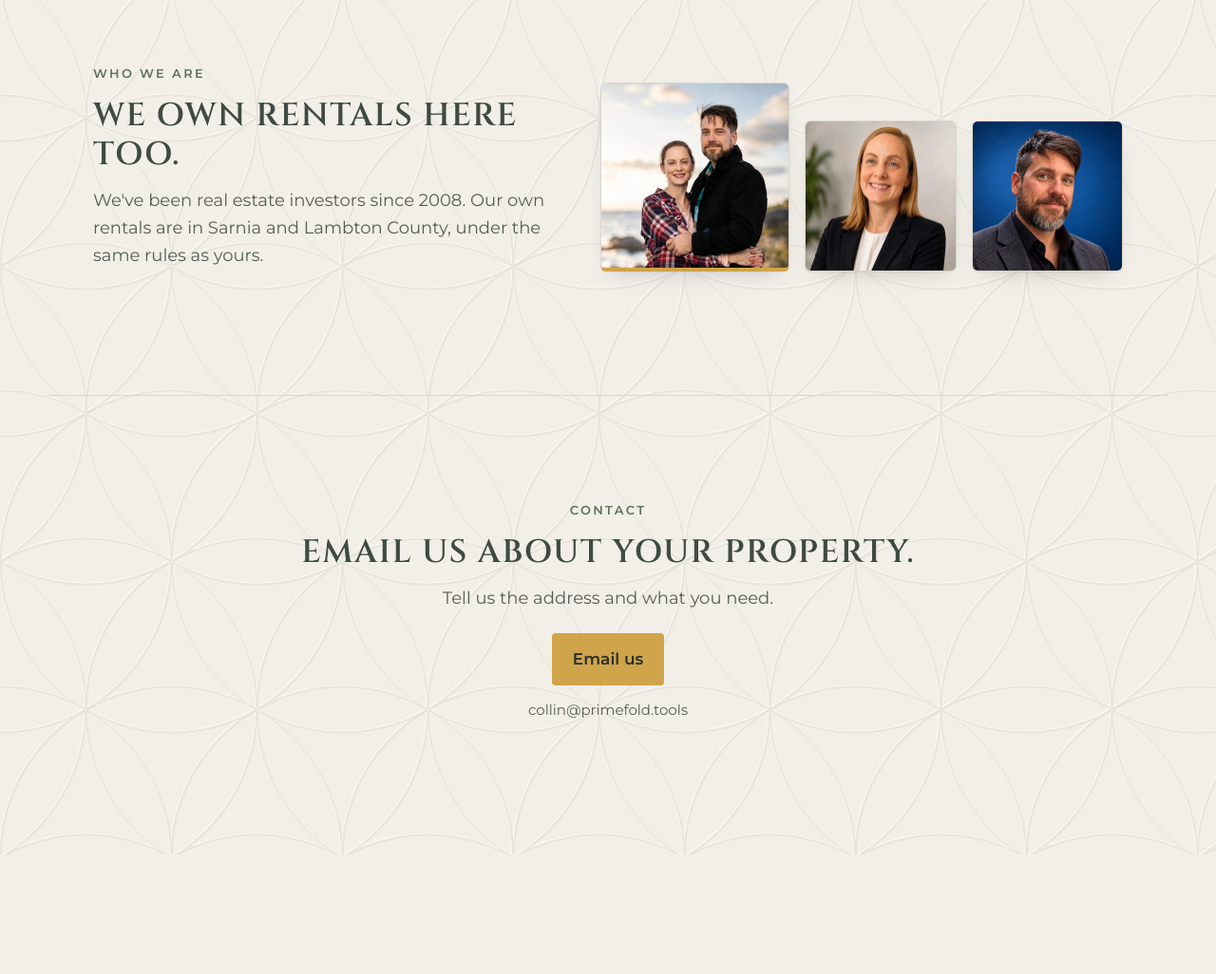
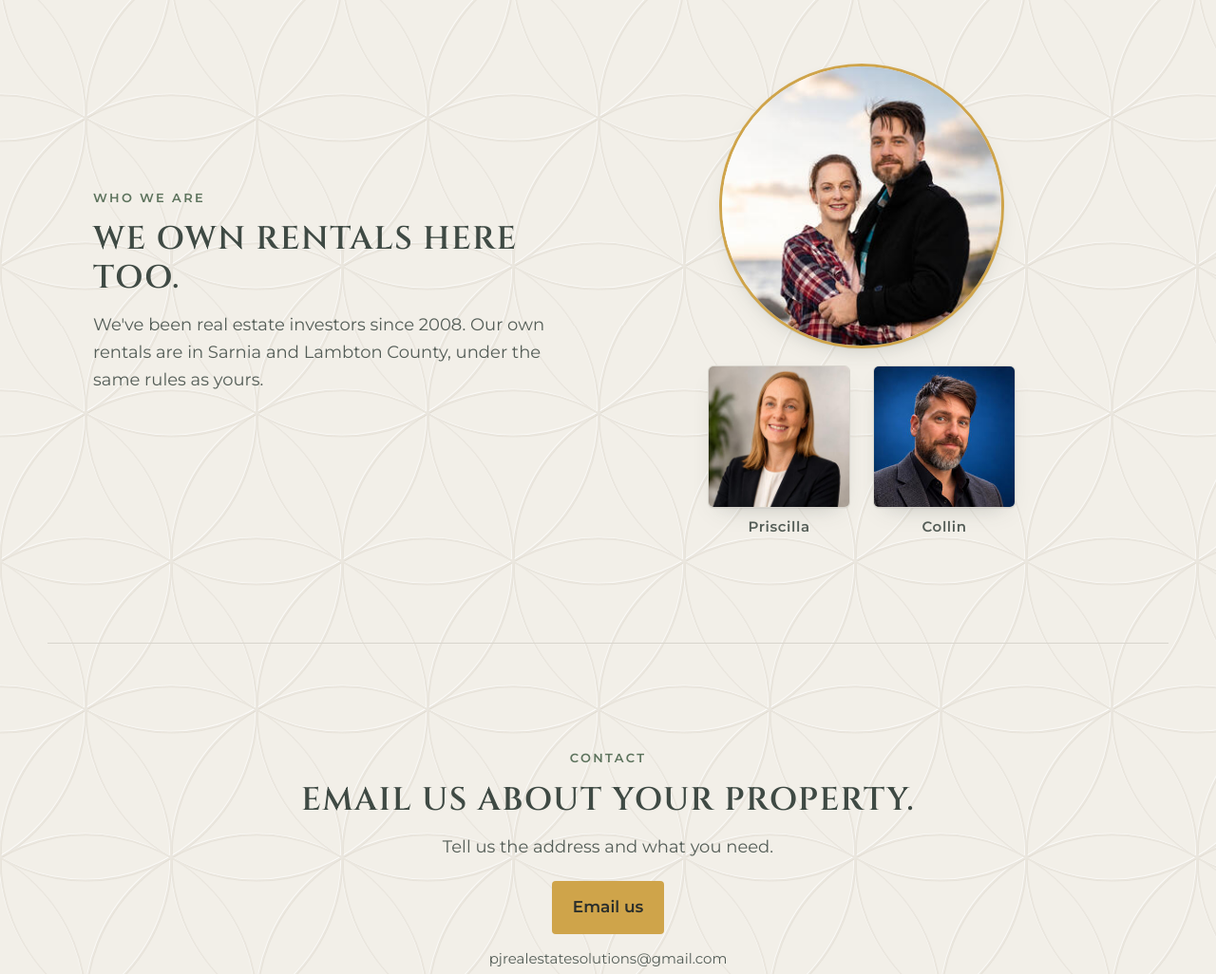
Before and after one commit to PrimeFoldTools/renu-site, a plain HTML site: page index.html in a window 1280 px wide. Shown: the part 5644-6670 px from the top of the page at 95% size. Before the commit the page ends 6544 px from the top, so only its background shows below. Drawn offline with Linux system fonts and the light colour scheme.

Commit message:
Who we are: big round photo of the two of us, small square portraits with names; contact email pjrealestatesolutions@gmail.com (no PrimeFold)
Co-Authored-By: Claude Opus 5.5 <noreply@anthropic.com>

```diff
--- a/index.html
+++ b/index.html
@@ -31,9 +31,13 @@ nav a{color:inherit}
 .about .k,.contact .k{display:block;font-size:13px;font-weight:600;letter-spacing:.18em;text-transform:uppercase;color:#5D735D;margin-bottom:14px}
 .about h2,.contact h2{font-size:34px;line-height:1.2;margin-bottom:14px;text-transform:uppercase}
 .about p,.contact p{font-size:18px;color:var(--ink2);margin-bottom:22px;max-width:31em}
-.photos{display:grid;grid-template-columns:1.25fr 1fr 1fr;gap:16px;align-items:end}
+.photos{display:grid;grid-template-columns:repeat(2,150px);justify-content:center;gap:18px 24px;align-items:start}
+.photos .duo{grid-column:1/-1;justify-self:center;width:300px;max-width:100%;border-radius:50%}
+.photos figure{margin:0;text-align:center}
+.photos figure img{width:150px}
+.photos figcaption{margin-top:8px;font-size:15px;font-weight:600;color:var(--ink2);letter-spacing:.04em}
 .photos img{display:block;width:100%;height:auto;aspect-ratio:1;object-fit:cover;border-radius:6px;border:1px solid var(--line);box-shadow:0 1px 0 rgba(63,74,68,.06),0 10px 24px -14px rgba(63,74,68,.35);background:var(--ivory)}
-.photos img:first-child{border-bottom:4px solid var(--gold)}
+.photos .duo{border:3px solid var(--gold)}
 .contact{text-align:center;border-top:1px solid var(--line);padding-bottom:140px}
 .contact p{margin-left:auto;margin-right:auto}
 .contact .addr{display:block;margin-top:14px;font-size:15px;color:var(--ink2)}
@@ -133,8 +137,8 @@ nav a{color:inherit}
  </div>
 </div>
 <section class="about" id="who"><div><span class="k">Who we are</span><h2>We own rentals here too.</h2><p>We've been real estate investors since 2008. Our own rentals are in Sarnia and Lambton County, under the same rules as yours.</p></div>
- <div class="photos"><img src="people/team_together.jpg" width="306" height="306" alt="The RENU team outdoors by the water" loading="lazy"><img src="people/team_1.jpg" width="316" height="316" alt="Portrait of a RENU team member" loading="lazy"><img src="people/team_2.jpg" width="240" height="241" alt="Portrait of a RENU team member" loading="lazy"></div></section>
-<section class="contact" id="contact"><span class="k">Contact</span><h2>Email us about your property.</h2><p>Tell us the address and what you need.</p><a class="btn" href="mailto:collin@primefold.tools?subject=My%20rental%20property">Email us</a><span class="addr">collin@primefold.tools</span></section>
+ <div class="photos"><img class="duo" src="people/team_together.jpg" width="306" height="306" alt="Priscilla and Collin outdoors by the water" loading="lazy"><figure><img src="people/team_1.jpg" width="316" height="316" alt="Priscilla" loading="lazy"><figcaption>Priscilla</figcaption></figure><figure><img src="people/team_2.jpg" width="240" height="241" alt="Collin" loading="lazy"><figcaption>Collin</figcaption></figure></div></section>
+<section class="contact" id="contact"><span class="k">Contact</span><h2>Email us about your property.</h2><p>Tell us the address and what you need.</p><a class="btn" href="mailto:pjrealestatesolutions@gmail.com?subject=My%20rental%20property">Email us</a><span class="addr">pjrealestatesolutions@gmail.com</span></section>
 
 <a class="pill" id="pill" href="#contact">Email us</a>
 <script src="geometry.js"></script>
```
